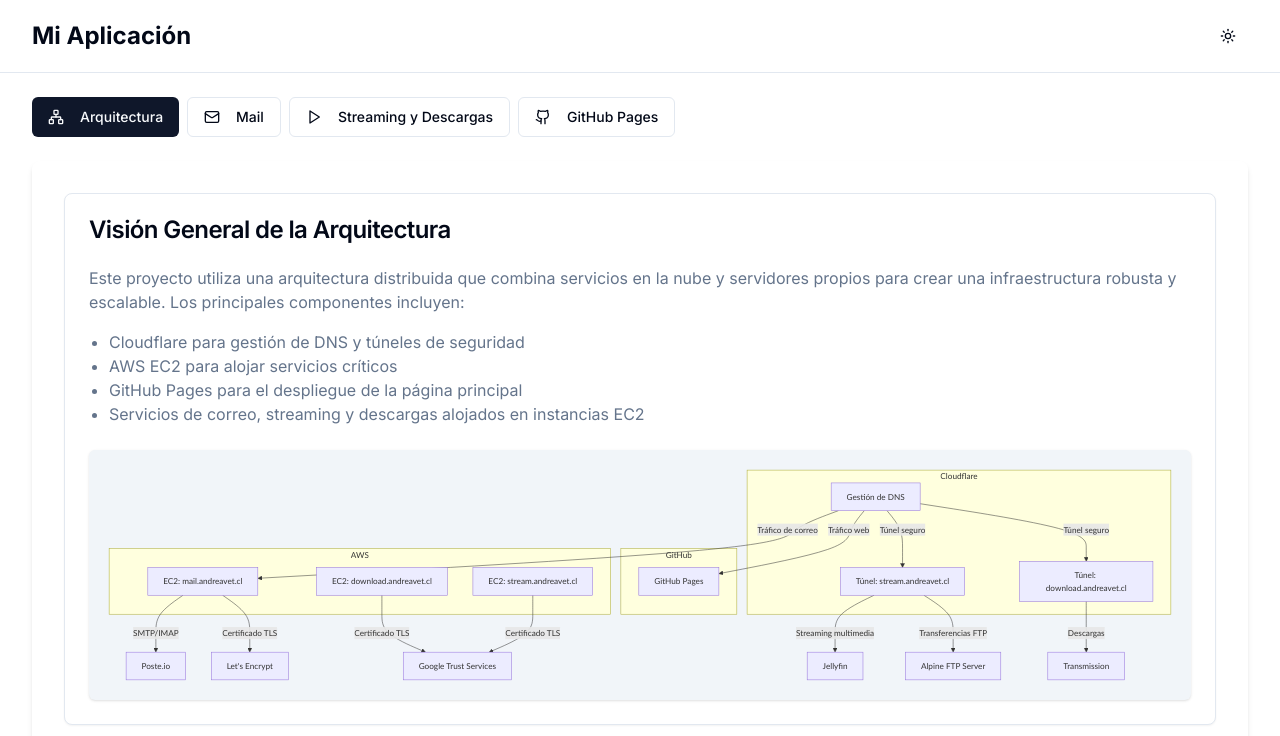
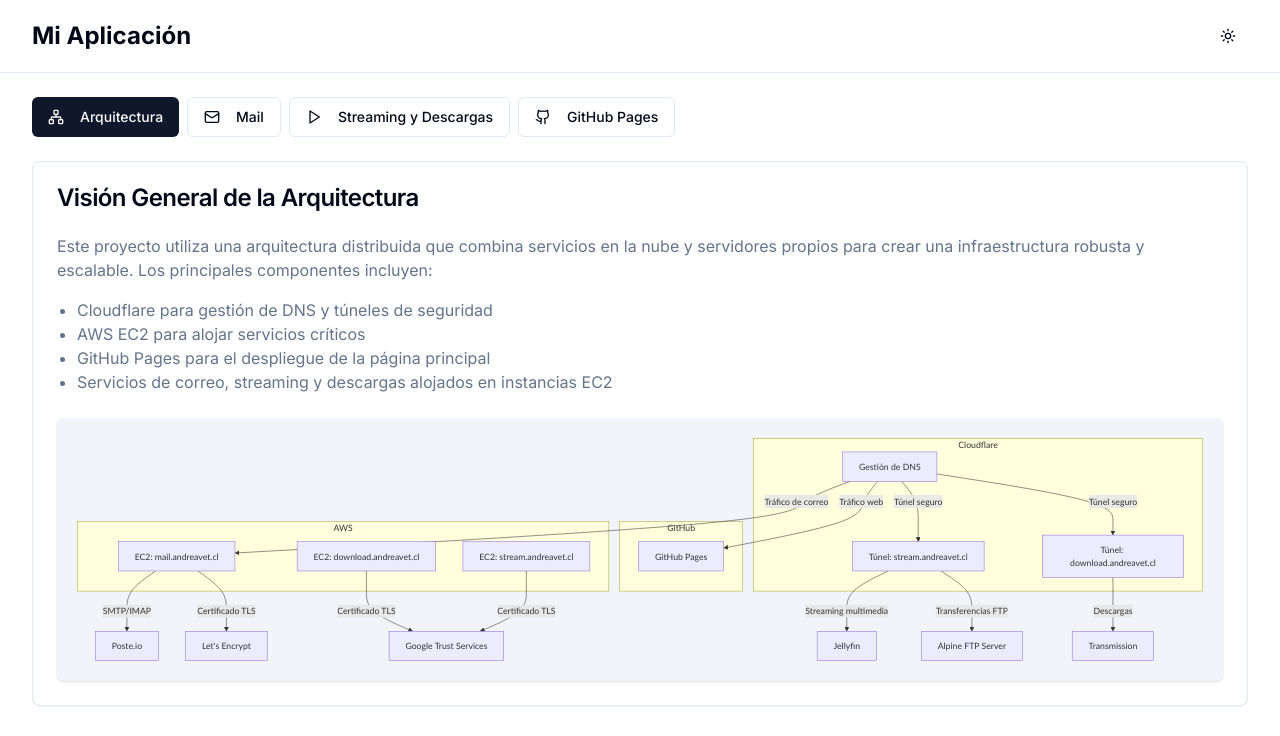
Before and after one commit to Billyflin/redes-web, a Next.js app: page / in a window 1280 px wide. Shown: the top 736 px of the page. Built offline with nearby package versions, Linux system fonts and the light colour scheme.

Commit message:
Elimina contenedor innecesario en el componente principal
Se ha eliminado un `<div>` innecesario que envolvía el componente activo, simplificando la estructura del código. Esto mejora la claridad y elimina redundancias en la página principal.

```diff
--- a/src/app/page.tsx
+++ b/src/app/page.tsx
@@ -41,10 +41,7 @@
               </Button>
             ))}
           </nav>
-
-          <div className="bg-card text-card-foreground p-8 rounded-lg shadow-md">
             {ActiveComponent && <ActiveComponent />}
-          </div>
         </div>
       </main>
     </div>
```
